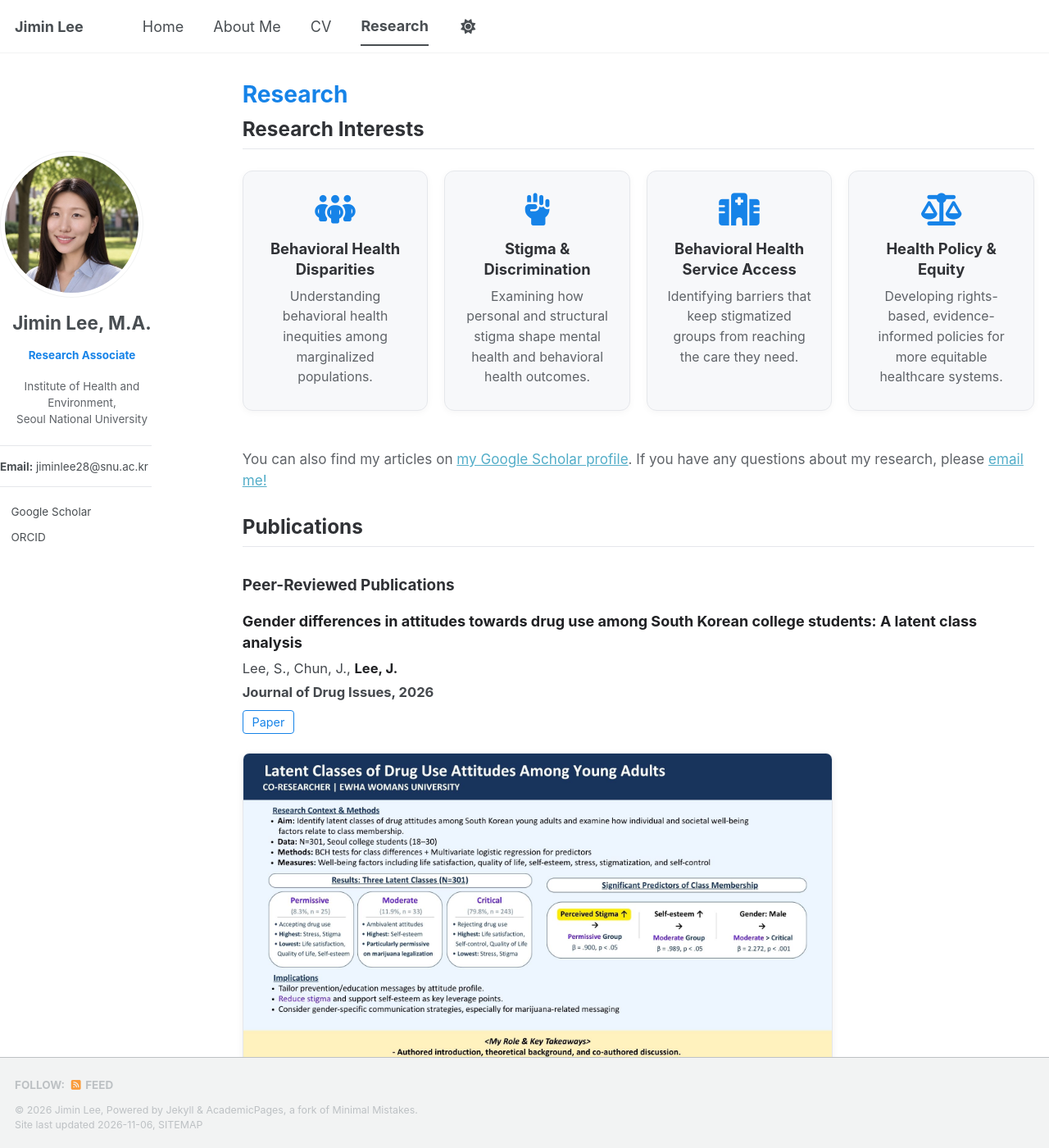
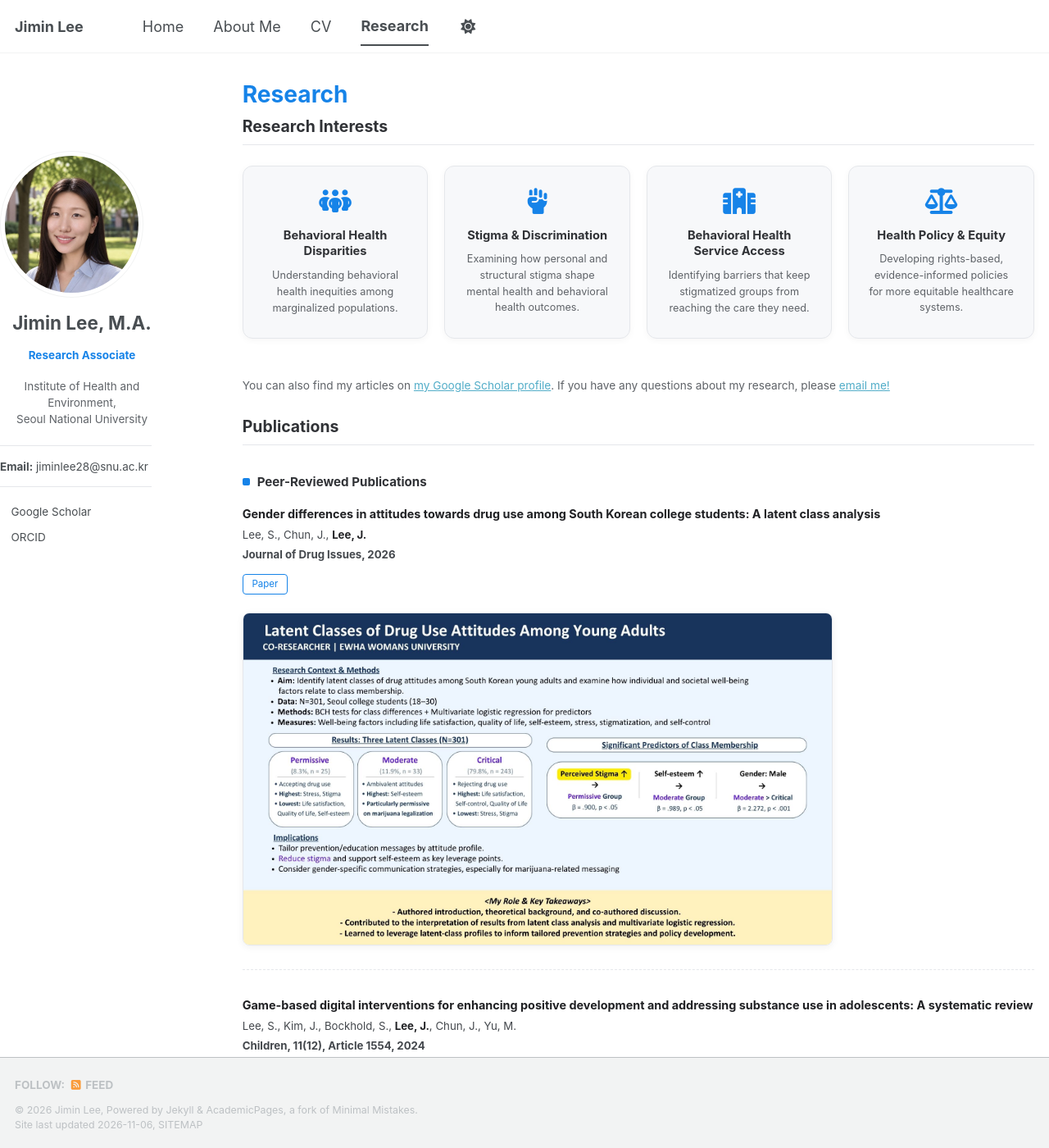
Before and after one commit to jiminlee-research/jiminlee-research.github.io, a Jekyll site: the page built from _pages/publications.html, in a window 1280 px wide and 1400 px high. Shown: the whole window at 82% size. Built offline with Jekyll 4.4.1, drawn with Linux system fonts in a browser that asks for light colours; a style sheet for code colours, icons or effects is not loaded.

Commit message:
Shrink Research page text ~20% and add bullets to section subheadings
Co-Authored-By: Claude Opus 5.5 <noreply@anthropic.com>
Claude-Session: https://claude.ai/code/session_01PcjxNfDHwsJtJ6agebrJHV

```diff
--- a/_pages/publications.html
+++ b/_pages/publications.html
@@ -6,31 +6,31 @@ author_profile: true
 ---
 
 <style>
-.pub-intro { color:#5f6368; font-size:.95rem; margin-bottom:1.6rem; }
+.pub-intro { color:#5f6368; font-size:.76rem; margin-bottom:1.6rem; }
 .pub-head { display:flex; align-items:baseline; justify-content:space-between; gap:1rem; border-bottom:1px solid #e5e7eb; padding-bottom:.5rem; margin-bottom:1.6rem; }
-.pub-head h2 { margin:0; border:0; font-size:1.35rem; color:#303236; }
-.pub-toggle button { background:none; border:0; padding:.2rem .5rem; font-size:.9rem; color:#6b7280; cursor:pointer; border-radius:4px; }
+.pub-head h2 { margin:0; border:0; font-size:1.08rem; color:#303236; }
+.pub-toggle button { background:none; border:0; padding:.2rem .5rem; font-size:.72rem; color:#6b7280; cursor:pointer; border-radius:4px; }
 .pub-toggle button.active { color:#1683e8; font-weight:700; background:#eef5fe; }
 .pub-item { display:flex; gap:1.2rem; margin:0 0 1.8rem; }
 .pub-thumb { flex:0 0 170px; }
 .pub-thumb img { display:block; transition:box-shadow .2s; width:170px; border-radius:6px; border:1px solid #e5e7eb; }
 .pub-body { flex:1; min-width:0; }
-.pub-title { font-weight:700; font-size:1rem; color:#202124; margin:0 0 .3rem; line-height:1.45; }
-.pub-authors { font-size:.92rem; color:#44484d; margin:0 0 .25rem; }
+.pub-title { font-weight:700; font-size:.8rem; color:#202124; margin:0 0 .3rem; line-height:1.45; }
+.pub-authors { font-size:.736rem; color:#44484d; margin:0 0 .25rem; }
 .pub-authors .me { font-weight:700; color:#202124; }
-.pub-venue { font-size:.92rem; font-weight:700; color:#44484d; margin:0 0 .5rem; }
-.pub-links a { display:inline-block; font-size:.8rem; padding:.15rem .6rem; margin:0 .35rem .35rem 0; border:1px solid #1683e8; border-radius:4px; color:#1683e8; text-decoration:none; }
+.pub-venue { font-size:.736rem; font-weight:700; color:#44484d; margin:0 0 .5rem; }
+.pub-links a { display:inline-block; font-size:.64rem; padding:.15rem .6rem; margin:0 .35rem .35rem 0; border:1px solid #1683e8; border-radius:4px; color:#1683e8; text-decoration:none; }
 .pub-links a:hover { background:#1683e8; color:#fff; }
-.pub-empty { color:#6b7280; font-size:.95rem; }
+.pub-empty { color:#6b7280; font-size:.76rem; }
 @media (max-width:700px){ .pub-item{flex-direction:column;} .pub-thumb{flex-basis:auto;} }
-.pub-group { font-size:1.05rem; color:#303236; margin:2rem 0 1.1rem; }
-.pub-note-small { font-size:.8rem; color:#6b7280; margin:-.8rem 0 1rem; }
+.pub-group { font-size:.84rem; color:#303236; margin:2rem 0 1.1rem; }
+.pub-note-small { font-size:.64rem; color:#6b7280; margin:-.8rem 0 1rem; }
 .pub-tile { width:170px; height:100px; border-radius:6px; display:flex; flex-direction:column; align-items:center; justify-content:center; text-align:center; padding:.5rem; box-sizing:border-box; background:linear-gradient(135deg,#1683e8,#5aa9f0); color:#fff; }
-.pub-tile span { font-weight:800; font-size:1rem; line-height:1.25; }
-.pub-tile small { font-size:.75rem; opacity:.9; margin-top:.25rem; }
+.pub-tile span { font-weight:800; font-size:.8rem; line-height:1.25; }
+.pub-tile small { font-size:.6rem; opacity:.9; margin-top:.25rem; }
 .pub-tile-presentation { background:linear-gradient(135deg,#0f766e,#34a99a); }
 .pub-tile-wip { background:linear-gradient(135deg,#6b7280,#9ca3af); }
-.pub-tag { font-weight:400; font-size:.8rem; color:#9ca3af; margin-left:.25rem; }
+.pub-tag { font-weight:400; font-size:.64rem; color:#9ca3af; margin-left:.25rem; }
 @media (max-width:700px){ .pub-tile{width:100%;height:70px;} }
 .pub-thumb img:hover { box-shadow:0 4px 14px rgba(0,0,0,.15); }
 .pub-item { display:block; padding-bottom:1.6rem; border-bottom:1px dashed #e5e7eb; }
@@ -38,12 +38,14 @@ author_profile: true
 .pub-figure { margin-top:.9rem; max-width:720px; }
 .pub-figure img { width:100%; display:block; border-radius:8px; border:1px solid #e5e7eb; box-shadow:0 2px 10px rgba(0,0,0,.06); }
 .ri-head { border-bottom:1px solid #e5e7eb; padding-bottom:.5rem; margin-bottom:1.4rem; }
-.ri-head h2 { margin:0; border:0; font-size:1.35rem; color:#303236; }
+.ri-head h2 { margin:0; border:0; font-size:1.08rem; color:#303236; }
 .ri-grid { display:grid; grid-template-columns:repeat(auto-fill,minmax(210px,1fr)); gap:1.1rem; margin-bottom:2.6rem; }
 .ri-card { background:#f7f8fa; border:1px solid #e5e7eb; border-radius:12px; padding:1.5rem 1.2rem; text-align:center; box-shadow:0 2px 8px rgba(0,0,0,.04); }
-.ri-card i { font-size:2.2rem; color:#1683e8; margin-bottom:.9rem; }
-.ri-card h3 { font-size:1.02rem; color:#303236; margin:0 0 .5rem; line-height:1.35; }
-.ri-card p { font-size:.88rem; color:#5f6368; margin:0; line-height:1.55; }
+.ri-card i { font-size:1.76rem; color:#1683e8; margin-bottom:.9rem; }
+.ri-card h3 { font-size:.816rem; color:#303236; margin:0 0 .5rem; line-height:1.35; }
+.ri-card p { font-size:.704rem; color:#5f6368; margin:0; line-height:1.55; }
+.pub-group { display:flex; align-items:center; gap:.5rem; font-weight:700; }
+.pub-group::before { content:""; width:.5rem; height:.5rem; background:#1683e8; border-radius:2px; flex:0 0 auto; }
 </style>
 
 <div class="ri-head"><h2>Research Interests</h2></div>
```
